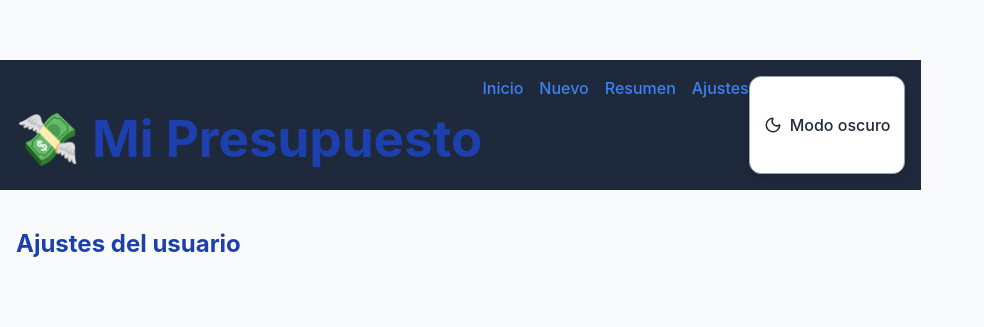
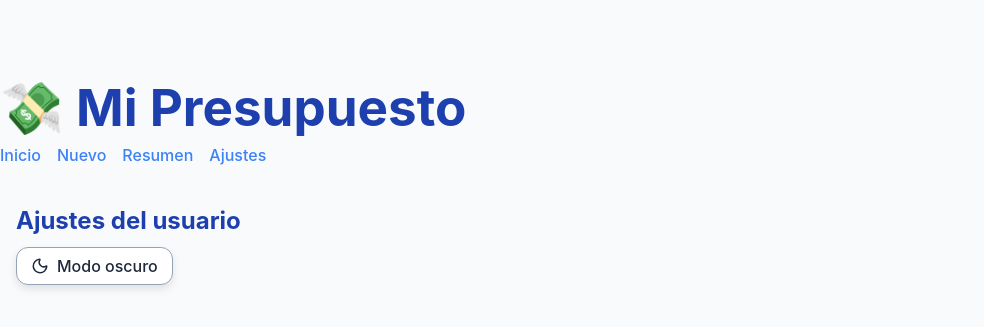
Before and after one commit to aaronsele/FinalEfsi_Selener_Mendez, a React app in the folder mi-presupuesto/: page /ajustes in a window 1280 px wide. Shown: the part 227-554 px from the top of the page, without its empty margins (0-984 px from the left). Built offline with nearby package versions, Linux system fonts and the light colour scheme; the HTML template or start-up script is replaced by a standard one.

Commit message:
movimos el boto de color y añadimos csss

```diff
--- /dev/null
+++ b/mi-presupuesto/src/assets/components/layout/AppHeader.css
@@ -0,0 +1,42 @@
+.app-header {
+    display: flex;
+    align-items: center;
+    justify-content: space-between;
+    padding: 14px 24px;
+    background-color: var(--header-bg);
+    color: var(--header-text);
+    border-bottom: 1px solid var(--header-border);
+    transition: background-color 0.3s ease, color 0.3s ease;
+  }
+
+  .app-header h1 {
+    font-size: 1.4rem;
+    font-weight: 600;
+    margin: 0;
+  }
+
+  .app-header .header-left {
+    display: flex;
+    align-items: center;
+    gap: 10px;
+  }
+
+  .app-header .header-right {
+    display: flex;
+    align-items: center;
+    gap: 12px;
+  }
+
+
+  :root[data-theme="light"] {
+    --header-bg: #f9f9f9;
+    --header-text: #222;
+    --header-border: #ddd;
+  }
+
+
+  :root[data-theme="dark"] {
+    --header-bg: #1f1f1f;
+    --header-text: #f1f1f1;
+    --header-border: #333;
+  }
--- a/mi-presupuesto/src/assets/components/layout/AppHeader.jsx
+++ b/mi-presupuesto/src/assets/components/layout/AppHeader.jsx
@@ -1,17 +1,9 @@
 import { Link } from "react-router-dom";
-import ThemeToggle from "../ui/ThemeToggle";
+import "./AppHeader.css";
 
 export default function AppHeader() {
   return (
-    <header
-      style={{
-        backgroundColor: "#1e293b",
-        color: "white",
-        padding: "1rem",
-        display: "flex",
-        justifyContent: "space-between",
-      }}
-    >
+    <header>
       <h1>💸 Mi Presupuesto</h1>
       <nav style={{ display: "flex", gap: "1rem" }}>
         <Link to="/">Inicio</Link>
@@ -19,7 +11,6 @@ export default function AppHeader() {
         <Link to="/resumen">Resumen</Link>
         <Link to="/ajustes">Ajustes</Link>
       </nav>
-       <ThemeToggle />
     </header>
   );
 }
--- a/mi-presupuesto/src/pages/MovementsPage.css
+++ b/mi-presupuesto/src/pages/MovementsPage.css
@@ -0,0 +1,46 @@
+.movements-page {
+    display: flex;
+    flex-direction: column;
+    gap: 20px;
+    padding: 24px;
+    background-color: var(--page-bg);
+    color: var(--page-text);
+    min-height: 100vh;
+    transition: background-color 0.3s ease, color 0.3s ease;
+  }
+
+  .movements-header {
+    display: flex;
+    justify-content: space-between;
+    align-items: center;
+  }
+
+  .movements-header h2 {
+    font-size: 1.5rem;
+    font-weight: 600;
+  }
+
+  .movements-content {
+    display: flex;
+    flex-direction: column;
+    gap: 16px;
+  }
+
+
+  .movements-empty {
+    text-align: center;
+    font-style: italic;
+    opacity: 0.7;
+    padding: 20px 0;
+  }
+
+
+  :root[data-theme="light"] {
+    --page-bg: #fafafa;
+    --page-text: #222;
+  }
+
+  :root[data-theme="dark"] {
+    --page-bg: #121212;
+    --page-text: #f5f5f5;
+  }
--- a/mi-presupuesto/src/pages/MovementsPage.jsx
+++ b/mi-presupuesto/src/pages/MovementsPage.jsx
@@ -1,4 +1,5 @@
 import { useBudget } from "../context/BudgetContext";
+import "./MovementsPage.css";
 
 export default function MovementsPage() {
   const { movements } = useBudget();
--- a/mi-presupuesto/src/pages/SettingsPage.jsx
+++ b/mi-presupuesto/src/pages/SettingsPage.jsx
@@ -1,3 +1,10 @@
+import ThemeToggle from "../assets/components/ui/ThemeToggle"
+
 export default function SettingsPage() {
-  return <h2>Ajustes del usuario</h2>;
+  return (
+    <>
+      <h2>Ajustes del usuario</h2>
+      <ThemeToggle />
+    </>
+  )
 }
```
Also changed, not shown: 1 other file (tests, documents, lock files or other folders).
